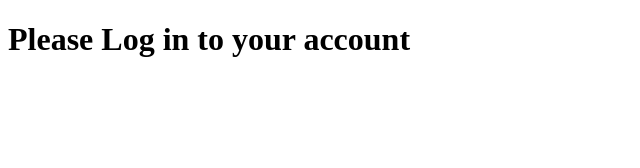
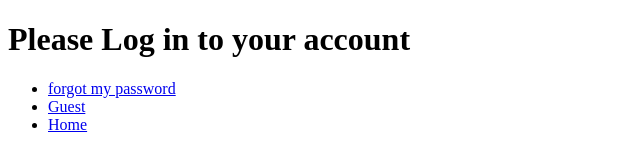
Before and after one commit to djloov/portfolio, a plain HTML site: page login.html in a window 1280 px wide. Shown: the whole page, without its empty margins (0-640 px from the left). Drawn offline with Linux system fonts and the light colour scheme.

Commit message:
Changes to be committed:

```diff
--- a/login.html
+++ b/login.html
@@ -5,8 +5,19 @@
 	<title>Log In</title>
 </head>
 <body>
-	<head>
-		<h1>Please Log in to your account</h1>
-	</head>
+	<div id="container">
+		<head>
+			<h1>Please Log in to your account</h1>
+		</head>
+		<footer>
+			<div class="link">
+				<ul>
+					<li class="link"><a href="#">forgot my password</a></li>
+					<li class="link"><a href="#">Guest</a></li>
+					<li class="link"><a href="index.html">Home</a></li>
+				</ul>
+			</div>
+		</footer>
+	</div>
 </body>
 </html>
```
Also changed, not shown: 1 other file.
